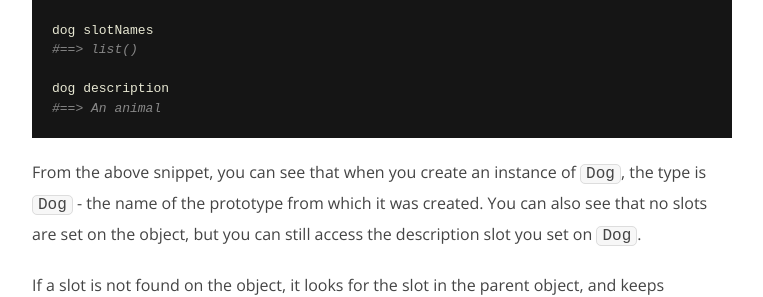
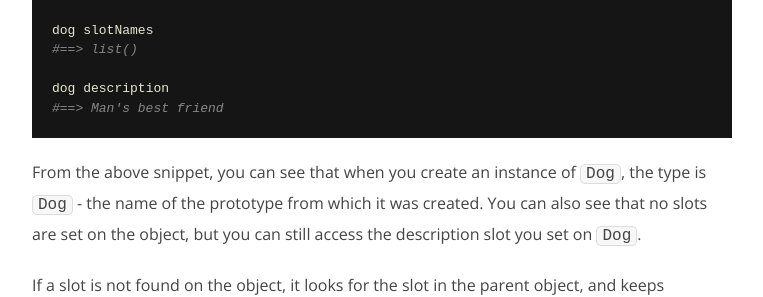
Before and after one commit to nithinbekal/nithinbekal.github.io, a Jekyll site: the page built from _posts/2014-10-25-getting-started-io.md, in a window 1280 px wide and 900 px high, scrolled down 1462 px. Shown: the part 159-456 px from the top of the window, without its empty margins (258-1021 px from the left). Built offline with Jekyll 4.4.1, drawn with Linux system fonts in a browser that asks for light colours; comment, search, counter and statistics services are not loaded.

```diff
--- a/_posts/2014-10-25-getting-started-io.md
+++ b/_posts/2014-10-25-getting-started-io.md
@@ -54,7 +54,7 @@
 #==> list()
 
 dog description
-#==> An animal
+#==> Man's best friend
 {% endhighlight %}
 
 From the above snippet, you can see that when you create an instance of `Dog`, the type is `Dog` - the name of the prototype from which it was created. You can also see that no slots are set on the object, but you can still access the description slot you set on `Dog`.
```
